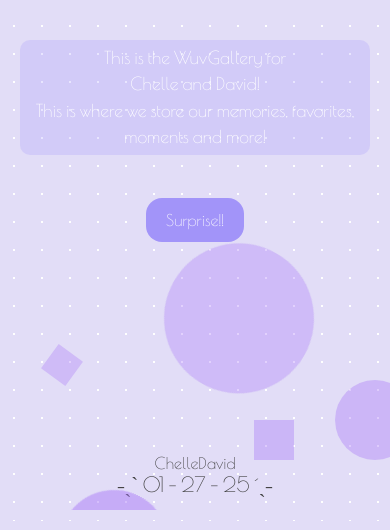
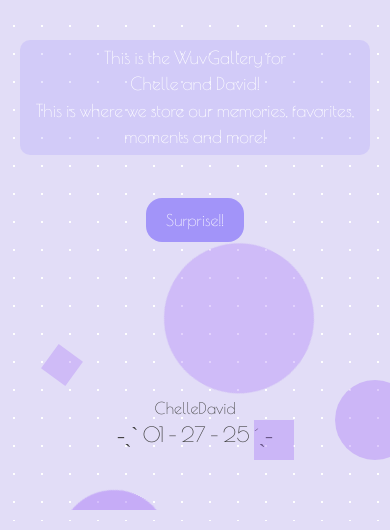
Before and after one commit to Izumi10shii/WuvGallery, a plain HTML site: page home.html in a window 390 px wide. Shown: the part 334-864 px from the top of the page. Drawn offline with nearby package versions, Linux system fonts and the light colour scheme.

Commit message:
Adjustments

```diff
--- a/style.css
+++ b/style.css
@@ -438,12 +438,12 @@ section {
     }
 
     .bottomtext {
-        bottom: 0;
+        bottom: 50px;
         font-size: 1.3rem;
     }
 
     .bottomtext1 {
-        bottom: 25px;
+        bottom: 80px;
         font-size: 1rem;
       }
 
```
